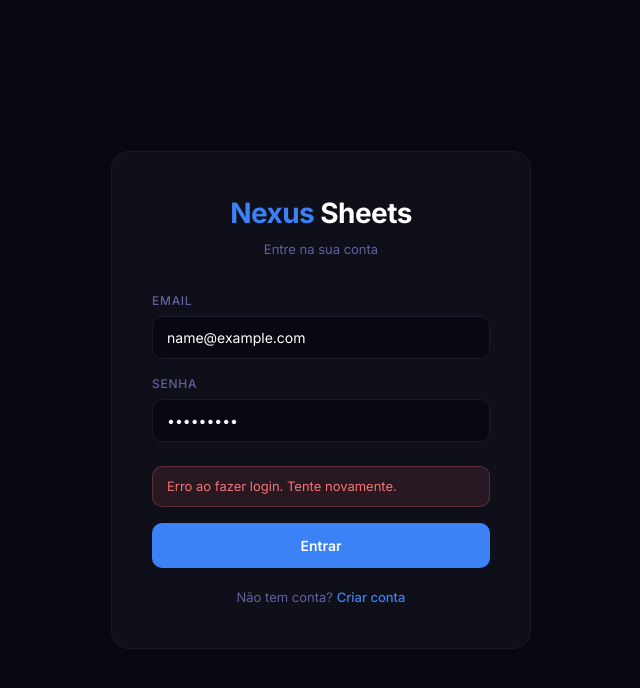
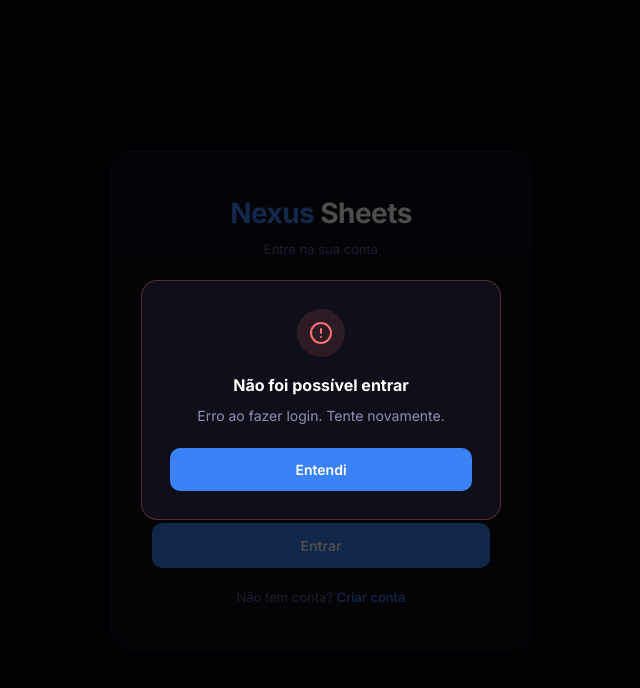
Before and after one commit to fbrunodev/nexus-sheets-frontend, a Next.js app: page /login in a window 1280 px wide. Both pictures are taken after typing "name@example.com", "Sample123" into the empty fields and a click on the button "Entrar". Shown: the top 688 px of the page, without its empty margins (319-959 px from the left). Built offline with nearby package versions, Linux system fonts and the light colour scheme; no server answers.

Commit message:
feat: error popup on login screen

```diff
--- a/app/(auth)/login/page.tsx
+++ b/app/(auth)/login/page.tsx
@@ -14,6 +14,7 @@
   const [password, setPassword] = useState("");
   const [error, setError] = useState("");
   const [loading, setLoading] = useState(false);
+  const [showErrorModal, setShowErrorModal] = useState(false);
 
   async function handleLogin(e: React.FormEvent) {
     e.preventDefault();
@@ -28,6 +29,7 @@
       setError(
         err.response?.data?.detail || "Erro ao fazer login. Tente novamente."
       );
+      setShowErrorModal(true);
     } finally {
       setLoading(false);
     }
@@ -179,7 +181,38 @@
             Criar conta
           </Link>
         </p>
-
+        {/* Pop-up de erro */}
+        {showErrorModal && (
+          <div
+            onClick={() => setShowErrorModal(false)}
+            style={{ position: "fixed", inset: 0, background: "rgba(0,0,0,0.7)", display: "flex", alignItems: "center", justifyContent: "center", zIndex: 100, padding: "20px" }}
+          >
+            <div
+              onClick={(e) => e.stopPropagation()}
+              style={{ background: "#0f0f1a", border: "1px solid rgba(248,113,113,0.3)", borderRadius: "16px", padding: "28px", width: "100%", maxWidth: "360px", textAlign: "center" }}
+            >
+              <div style={{ width: "48px", height: "48px", borderRadius: "50%", background: "rgba(248,113,113,0.12)", display: "flex", alignItems: "center", justifyContent: "center", margin: "0 auto 16px" }}>
+                <svg width="24" height="24" viewBox="0 0 24 24" fill="none" stroke="#f87171" strokeWidth="2" strokeLinecap="round" strokeLinejoin="round">
+                  <circle cx="12" cy="12" r="10" />
+                  <line x1="12" y1="8" x2="12" y2="12" />
+                  <line x1="12" y1="16" x2="12.01" y2="16" />
+                </svg>
+              </div>
+              <h3 style={{ fontSize: "16px", fontWeight: "700", color: "#fff", marginBottom: "8px" }}>
+                Não foi possível entrar
+              </h3>
+              <p style={{ fontSize: "14px", color: "#9090b0", marginBottom: "22px", lineHeight: "1.5" }}>
+                {error}
+              </p>
+              <button
+                onClick={() => setShowErrorModal(false)}
+                style={{ width: "100%", background: "#3b82f6", border: "none", borderRadius: "10px", padding: "11px", color: "#fff", fontSize: "14px", fontWeight: "600", cursor: "pointer", fontFamily: "Inter, sans-serif" }}
+              >
+                Entendi
+              </button>
+            </div>
+          </div>
+        )}
       </div>
     </div>
   );
```
